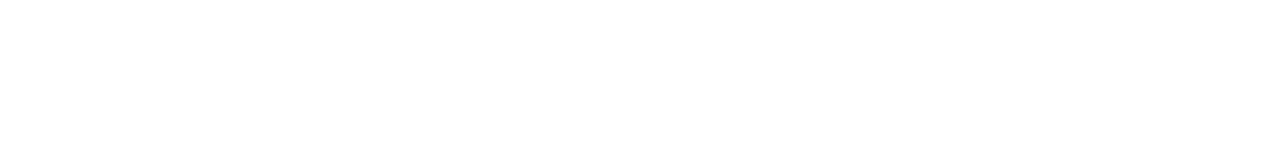
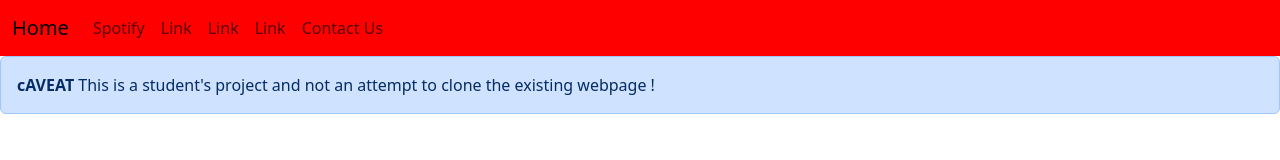
Before and after one commit to joshuadeji/PROJECT, a plain HTML site: page index.html in a window 1280 px wide. Drawn offline with nearby package versions, Linux system fonts and the light colour scheme.

Commit message:
changes on project

```diff
--- /dev/null
+++ b/index.css
@@ -0,0 +1,5 @@
+    .joshua:hover{
+            color: rgb(22, 42, 199);
+            font-family: 'Trebuchet MS', 'Lucida Sans Unicode', 'Lucida Grande', 'Lucida Sans', Arial, sans-serif;
+            font-size: 24px;
+        }
--- a/index.html
+++ b/index.html
@@ -0,0 +1,52 @@
+<!DOCTYPE html>
+<html lang="en">
+
+<head>
+    <meta charset="UTF-8">
+    <meta name="viewport" content="width=device-width, initial-scale=1.0">
+    <title>Spotify</title>
+    <link href="https://cdn.jsdelivr.net/npm/bootstrap@5.3.8/dist/css/bootstrap.min.css" rel="stylesheet"
+        integrity="sha384-sRIl4kxILFvY47J16cr9ZwB07vP4J8+LH7qKQnuqkuIAvNWLzeN8tE5YBujZqJLB" crossorigin="anonymous">
+    <link rel="stylesheet" href="spotify2.css">
+</head>
+
+<body>
+    <nav class="navbar navbar-expand-lg bg-body-primary" style="background: red;">
+
+
+        <div class="container-fluid">
+
+            <a class="navbar-brand" href="index.html">Home</a>
+            <button class="navbar-toggler" type="button" data-bs-toggle="collapse"
+                data-bs-target="#navbarSupportedContent" style="background: rgb(58, 61, 58);">
+                <span class="navbar-toggler-icon"></span>
+            </button>
+            <div class="collapse navbar-collapse" id="navbarSupportedContent">
+                <ul class="navbar-nav me-auto mb-2 mb-lg-0">
+                    <li class="nav-item">
+                        <a class="nav-link joshua" href="spotify.html">Spotify</a>
+                    </li>
+                    <li class="nav-item">
+                        <a class="nav-link joshua" href="#">Link</a>
+                    </li>
+                    <li class="nav-item">
+                        <a class="nav-link joshua" href="#">Link</a>
+                    </li>
+                    <li class="nav-item">
+                        <a class="nav-link joshua" href="#">Link</a>
+                    </li>
+                    <li class="nav-item">
+                        <a class="nav-link joshua" href="#">Contact Us</a>
+                    </li>
+                </ul>
+            </div>
+        </div>
+    </nav>
+
+     <div class="alert alert-primary" role="alert">
+        <strong>cAVEAT</strong>
+        This is a student's project and not an attempt to clone the existing webpage !
+    </div>
+</body>
+
+</html>
```
Also changed, not shown: spotify.html (+2 -2 lines).
